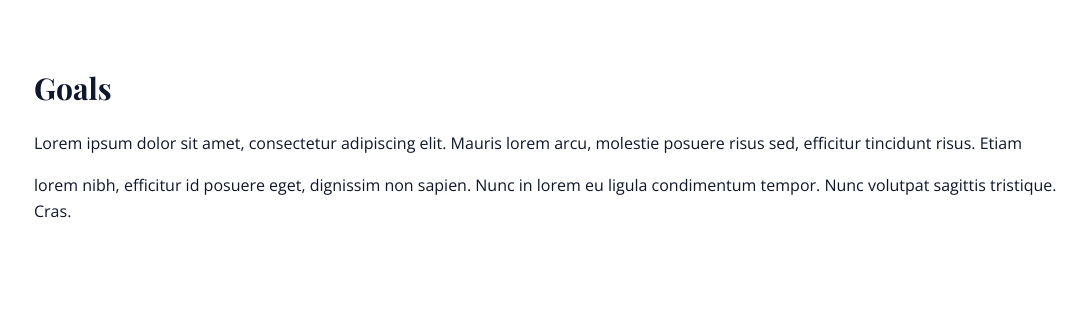
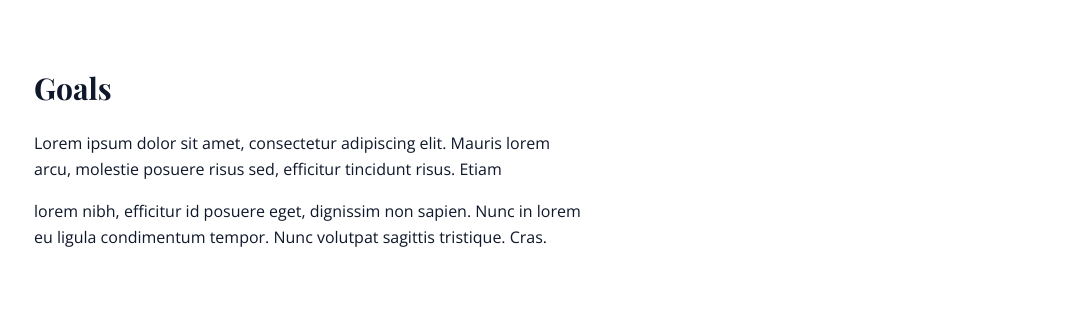
Before and after one commit to HarukiNguyen/portfolio, a React (Vite) app: page /web-form in a window 1280 px wide. Shown: the part 1180-1496 px from the top of the page, without its empty margins (78-1165 px from the left). Built offline with nearby package versions, Linux system fonts and the light colour scheme.

Commit message:
feat(responsive): :iphone: ProjectGoals: tablet, laptop, desktop

```diff
--- a/src/components/ProjectPage/ProjectGoals.jsx
+++ b/src/components/ProjectPage/ProjectGoals.jsx
@@ -13,7 +13,7 @@ function ProjectGoals({ goals }) {
       <h2>Goals</h2>
       <ul>
         {goals.map((goal, index) => (
-          <li key={index} className="pb-4">
+          <li key={index} className="pb-4 para-max-w">
             <p>{goal}</p>
           </li>
         ))}
```
